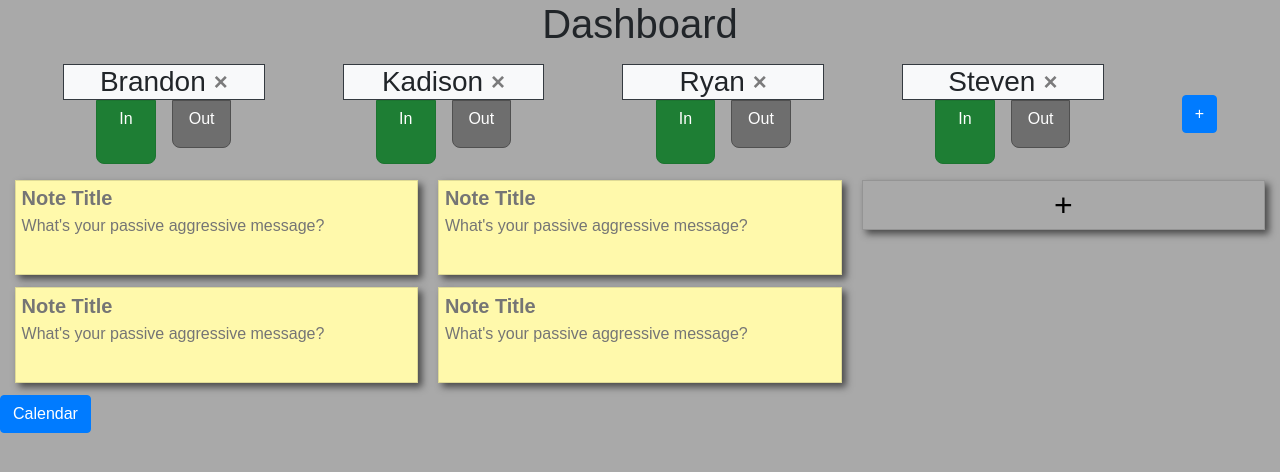
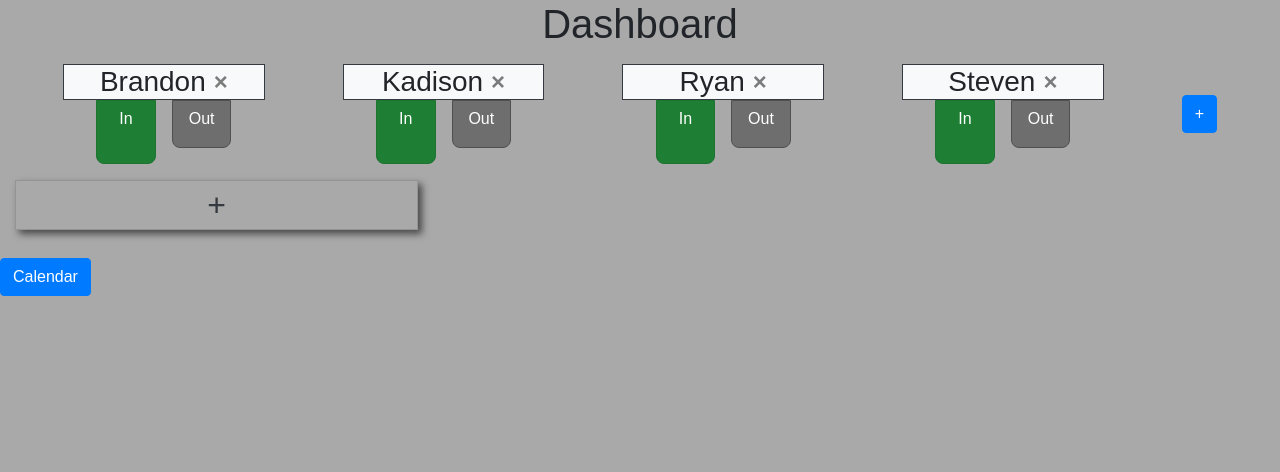
Before and after one commit to ryanfok97/roommate-hub, a React (Create React App) app in the folder react/: page / in a window 1280 px wide. Shown: the top 472 px of the page. Built offline with nearby package versions, Linux system fonts and the light colour scheme.

Commit message:
can add/delete sticky notes

```diff
--- a/react/src/components/StickyNote.jsx
+++ b/react/src/components/StickyNote.jsx
@@ -14,7 +14,10 @@ class StickyNote extends Component {
         */
         return (
             <Card className='sticky-note'>
-                <Card.Body style={{padding: '.25rem'}}>
+                <Card.Body className='p-1'>
+                    <button className='sticky-close close' onClick={(e) => this.props.handleDeleteStickyNote(this.props.idx, e)}>
+                        <span aria-hidden='true'>&times;</span>
+                    </button>
                     <Card.Title as='input' className='sticky-note-title h5' placeholder='Note Title' />
                     <Card.Text as='textarea' className='sticky-note-text' placeholder="What's your passive aggressive message?" />
                 </Card.Body>
--- a/react/src/components/StickyNoteWall.jsx
+++ b/react/src/components/StickyNoteWall.jsx
@@ -3,16 +3,42 @@ import { Button, Card, CardColumns, Container } from 'react-bootstrap';
 import StickyNote from './StickyNote';
 
 class StickyNoteWall extends Component {
+    constructor(props) {
+        super(props);
+
+        this.state = {
+            notes: []
+        };
+
+        this.handleAddStickyNote = this.handleAddStickyNote.bind(this);
+    }
+
+    handleAddStickyNote() {
+        // console.log('Add sticky note clicked');
+        // TODO: fix duplicate key issue when deleting then adding notes
+        this.setState((state) => {
+            return {notes: [...state.notes, <StickyNote key={state.notes.length} idx={state.notes.length}
+                handleDeleteStickyNote={(note, e) => this.handleDeleteStickyNote(note, e)} />]};
+        });
+    }
+
+    handleDeleteStickyNote(note, e) {
+        var newNotes = [...this.state.notes];
+        newNotes.splice(note, 1);
+        console.log('Removed note ' + note);
+
+        this.setState({
+            notes: newNotes
+        });
+    }
+
     render() {
         return (
-            <Container fluid>
-                <CardColumns style={{textAlign: 'center'}}>
-                    <StickyNote />
-                    <StickyNote />
-                    <StickyNote />
-                    <StickyNote />
-                    <Button as={Card} style={{backgroundColor: 'transparent', color: 'black', fontSize: '2rem', padding: '0rem'}}
-                        className='sticky-note' onClick={() => alert('haha bitch i didn\'t do this yet')}>+</Button>
+            <Container fluid className='my-3'>
+                <CardColumns className='text-center'>
+                    {this.state.notes}
+                    <Button as={Card} style={{fontSize: '2rem'}}
+                        className='sticky-note p-0 bg-transparent text-dark' onClick={() => this.handleAddStickyNote()}>+</Button>
                 </CardColumns>
             </Container>
         );
```
